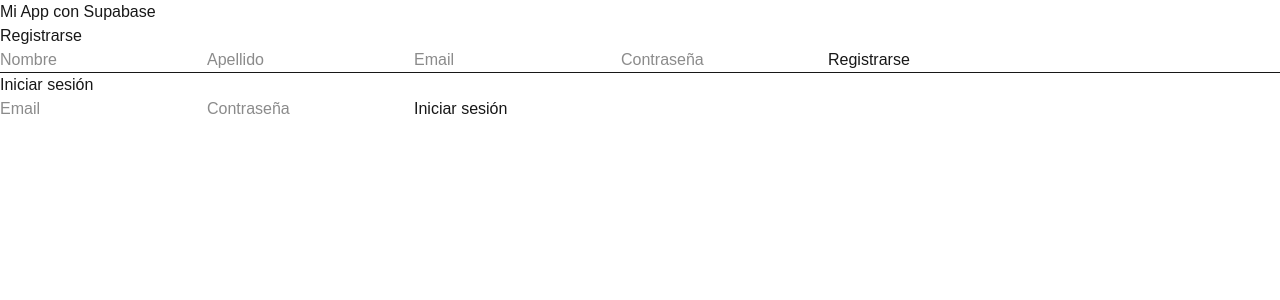
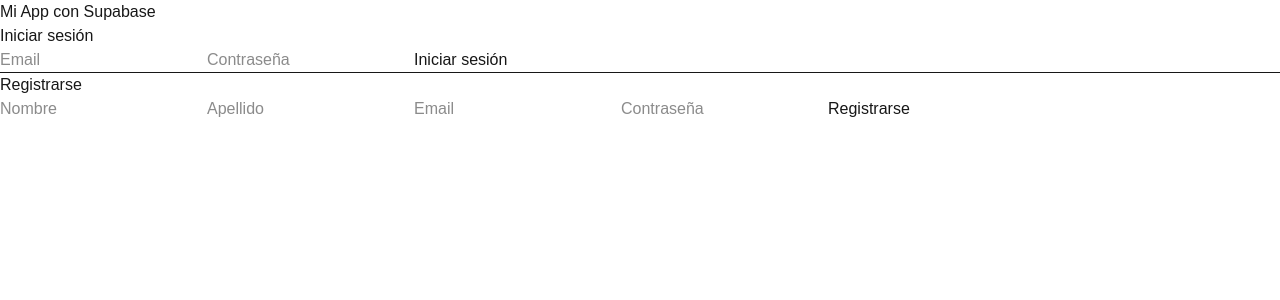
Before and after one commit to LucianoVeiga/next.js_supabase_login, a Next.js app: page / in a window 1280 px wide. Shown: the top 300 px of the page. Built offline with nearby package versions, Linux system fonts and the light colour scheme; no server answers.

Commit message:
chore: perfected login and register

```diff
--- /dev/null
+++ b/app/login/page.tsx
@@ -0,0 +1,40 @@
+// components/Login.js
+"use client";
+
+import LoginForm from "@/components/LoginForm";
+import { useState } from "react";
+import { supabase } from "@/lib/supabaseClient";
+
+export default function Login() {
+  const [email, setEmail] = useState("");
+  const [password, setPassword] = useState("");
+  const [message, setMessage] = useState("");
+
+  const handleLogin = async (e) => {
+    e.preventDefault();
+    const { data, error } = await supabase.auth.signInWithPassword({
+      email,
+      password,
+    });
+
+    if (error) {
+      setMessage(error.message);
+    } else {
+      setMessage("¡Inicio de sesión exitoso!");
+    }
+  };
+
+  return (
+    <div>
+      <h2>Iniciar sesión</h2>
+      <LoginForm
+        handleLogin={handleLogin}
+        email={email}
+        setEmail={setEmail}
+        password={password}
+        setPassword={setPassword}
+		/>
+      {message && <p>{message}</p>}
+    </div>
+  );
+}
--- a/app/page.tsx
+++ b/app/page.tsx
@@ -1,14 +1,14 @@
 // pages/index.js
-import Register from '../components/Register';
-import Login from '../components/Login';
+import Login from './login/page';
+import Register from './register/page';
 
 export default function Home() {
   return (
     <div>
       <h1>Mi App con Supabase</h1>
+      <Login />
+      <hr />
       <Register />
-      <hr />
-      <Login />
     </div>
   );
 }
--- /dev/null
+++ b/app/register/page.tsx
@@ -0,0 +1,56 @@
+// components/Register.js
+"use client";
+
+import RegisterForm from "@/components/RegisterForm";
+import { useState } from "react";
+import { supabase } from "@/lib/supabaseClient";
+
+export default function Register() {
+  const [email, setEmail] = useState("");
+  const [password, setPassword] = useState("");
+  const [firstName, setFirstName] = useState("");
+  const [lastName, setLastName] = useState("");
+  const [message, setMessage] = useState("");
+
+  const handleSignUp = async (e: React.FormEvent<HTMLFormElement>) => {
+    e.preventDefault();
+    const { data, error } = await supabase.auth.signUp({
+      email,
+      password,
+      options: {
+        data: {
+          first_name: firstName,
+          last_name: lastName,
+        },
+      },
+    });
+
+    if (error) {
+      setMessage(error.message);
+    } else {
+      setMessage("¡Registro exitoso! Revisa tu email para confirmar.");
+      setEmail("");
+      setPassword("");
+      setFirstName("");
+      setLastName("");
+    }
+  };
+
+  return (
+    <div>
+      <h2>Registrarse</h2>
+      <RegisterForm
+        handleSignUp={handleSignUp}
+        firstName={firstName}
+        setFirstName={setFirstName}
+        lastName={lastName}
+        setLastName={setLastName}
+        setEmail={setEmail}
+        setPassword={setPassword}
+        email={email}
+        password={password}
+      />
+      {message && <p>{message}</p>}
+    </div>
+  );
+}
--- a/components/Login.js
+++ /dev/null
@@ -1,49 +0,0 @@
-// components/Login.js
-"use client";
-
-import { useState } from 'react';
-import { supabase } from '../lib/supabaseClient';
-
-export default function Login() {
-  const [email, setEmail] = useState('');
-  const [password, setPassword] = useState('');
-  const [message, setMessage] = useState('');
-
-  const handleLogin = async (e) => {
-    e.preventDefault();
-    const { data, error } = await supabase.auth.signInWithPassword({
-      email,
-      password,
-    });
-
-    if (error) {
-      setMessage(error.message);
-    } else {
-      setMessage('¡Inicio de sesión exitoso!');
-    }
-  };
-
-  return (
-    <div>
-      <h2>Iniciar sesión</h2>
-      <form onSubmit={handleLogin}>
-        <input
-          type="email"
-          placeholder="Email"
-          value={email}
-          onChange={(e) => setEmail(e.target.value)}
-          required
-        />
-        <input
-          type="password"
-          placeholder="Contraseña"
-          value={password}
-          onChange={(e) => setPassword(e.target.value)}
-          required
-        />
-        <button type="submit">Iniciar sesión</button>
-      </form>
-      {message && <p>{message}</p>}
-    </div>
-  );
-}
--- /dev/null
+++ b/components/LoginForm.tsx
@@ -0,0 +1,35 @@
+import { Dispatch, SetStateAction, FormEvent } from "react";
+
+export default function LoginForm({
+  handleLogin,
+  email,
+  setEmail,
+  password,
+  setPassword,
+}: {
+  handleLogin: (e: FormEvent<HTMLFormElement>) => Promise<void> | void;
+  email: string;
+  setEmail: Dispatch<SetStateAction<string>>;
+  password: string;
+  setPassword: Dispatch<SetStateAction<string>>;
+}) {
+  return (
+    <form onSubmit={handleLogin}>
+      <input
+        type="email"
+        placeholder="Email"
+        value={email}
+        onChange={(e) => setEmail(e.target.value)}
+        required
+      />
+      <input
+        type="password"
+        placeholder="Contraseña"
+        value={password}
+        onChange={(e) => setPassword(e.target.value)}
+        required
+      />
+      <button type="submit">Iniciar sesión</button>
+    </form>
+  );
+}
--- a/components/Register.js
+++ /dev/null
@@ -1,74 +0,0 @@
-// components/Register.js
-"use client";
-import { useState } from 'react';
-import { supabase } from '../lib/supabaseClient';
-
-export default function Register() {
-  const [email, setEmail] = useState('');
-  const [password, setPassword] = useState('');
-  const [firstName, setFirstName] = useState('');
-  const [lastName, setLastName] = useState('');
-  const [message, setMessage] = useState('');
-
-  const handleSignUp = async (e) => {
-    e.preventDefault();
-    const { data, error } = await supabase.auth.signUp({
-      email,
-      password,
-      options: {
-        data: {
-          first_name: firstName,
-          last_name: lastName,
-        },
-      },
-    });
-
-    if (error) {
-      setMessage(error.message);
-    } else {
-      setMessage('¡Registro exitoso! Revisa tu email para confirmar.');
-      setEmail('');
-      setPassword('');
-      setFirstName('');
-      setLastName('');
-    }
-  };
-
-  return (
-    <div>
-      <h2>Registrarse</h2>
-      <form onSubmit={handleSignUp}>
-        <input
-          type="text"
-          placeholder="Nombre"
-          value={firstName}
-          onChange={(e) => setFirstName(e.target.value)}
-          required
-        />
-        <input
-          type="text"
-          placeholder="Apellido"
-          value={lastName}
-          onChange={(e) => setLastName(e.target.value)}
-          required
-        />
-        <input
-          type="email"
-          placeholder="Email"
-          value={email}
-          onChange={(e) => setEmail(e.target.value)}
-          required
-        />
-        <input
-          type="password"
-          placeholder="Contraseña"
-          value={password}
-          onChange={(e) => setPassword(e.target.value)}
-          required
-        />
-        <button type="submit">Registrarse</button>
-      </form>
-      {message && <p>{message}</p>}
-    </div>
-  );
-}
--- /dev/null
+++ b/components/RegisterForm.tsx
@@ -0,0 +1,57 @@
+import { Dispatch, SetStateAction } from "react";
+
+export default function RegisterForm({
+  handleSignUp,
+  firstName,
+  setFirstName,
+  lastName,
+  setLastName,
+  email,
+  setEmail,
+  password,
+  setPassword,
+}: {
+  handleSignUp: (e: React.FormEvent<HTMLFormElement>) => Promise<void> | void;
+  firstName: string;
+  setFirstName: Dispatch<SetStateAction<string>>;
+  lastName: string;
+  setLastName: Dispatch<SetStateAction<string>>;
+  email: string;
+  setEmail: Dispatch<SetStateAction<string>>;
+  password: string;
+  setPassword: Dispatch<SetStateAction<string>>;
+}) {
+  return (
+    <form onSubmit={handleSignUp}>
+      <input
+        type="text"
+        placeholder="Nombre"
+        value={firstName}
+        onChange={(e) => setFirstName(e.target.value)}
+        required
+      />
+      <input
+        type="text"
+        placeholder="Apellido"
+        value={lastName}
+        onChange={(e) => setLastName(e.target.value)}
+        required
+      />
+      <input
+        type="email"
+        placeholder="Email"
+        value={email}
+        onChange={(e) => setEmail(e.target.value)}
+        required
+      />
+      <input
+        type="password"
+        placeholder="Contraseña"
+        value={password}
+        onChange={(e) => setPassword(e.target.value)}
+        required
+      />
+      <button type="submit">Registrarse</button>
+    </form>
+  );
+}
```
